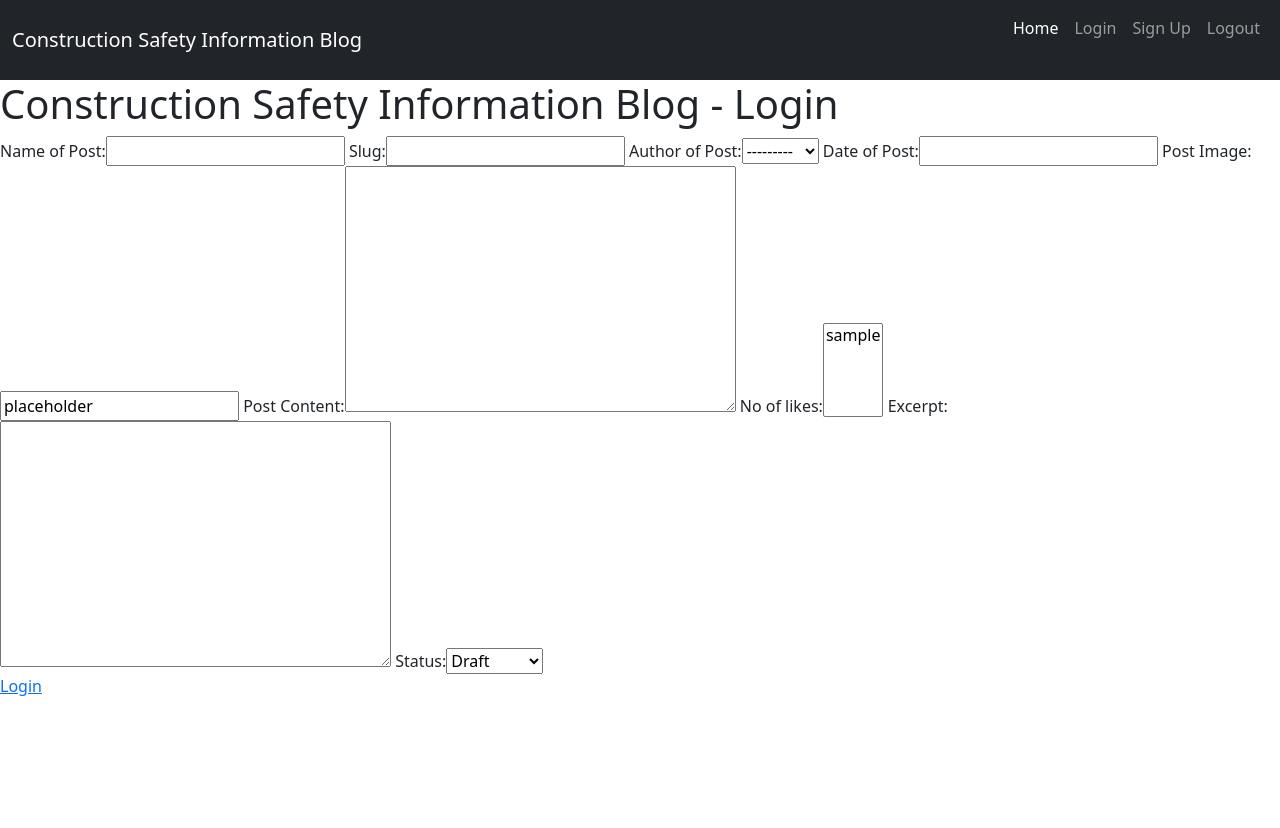
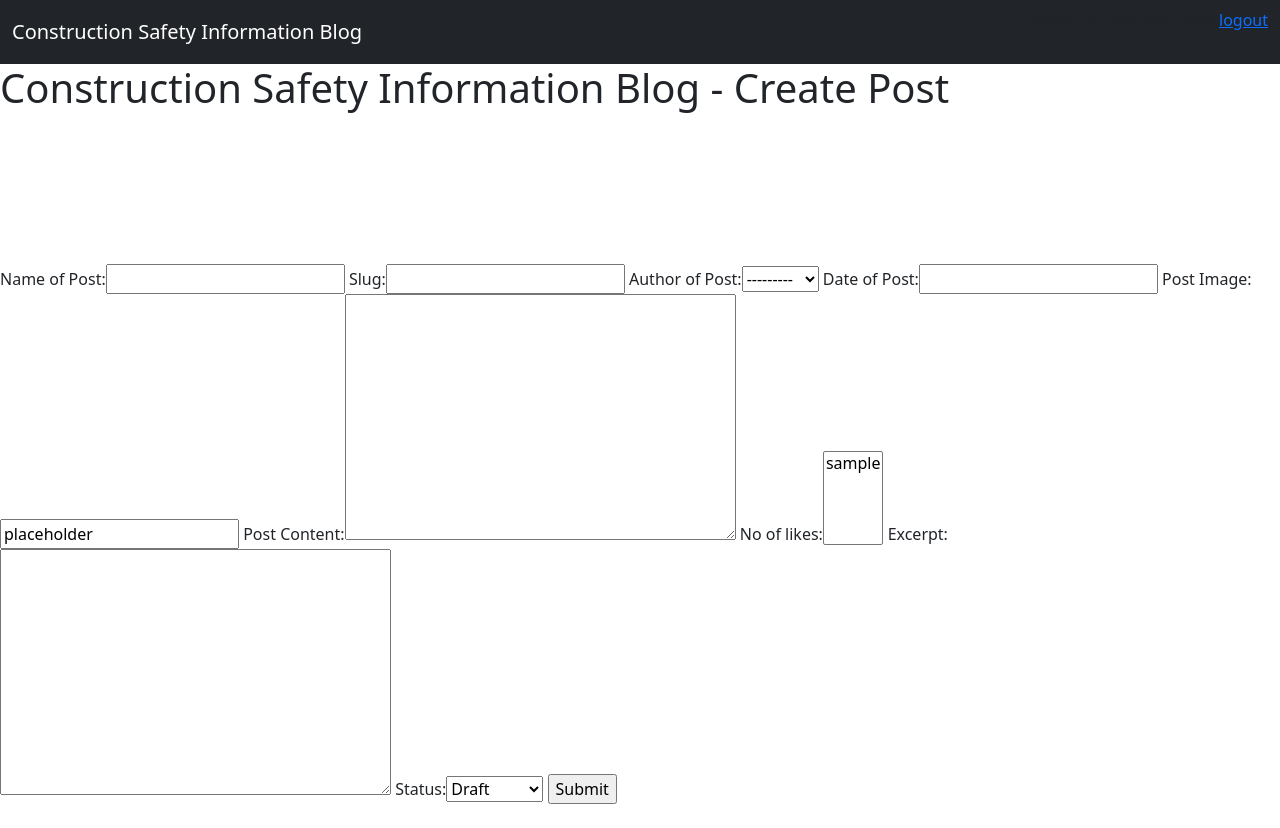
Before and after one commit to NBJIN/CONSTRUCTIONBLOG, a Django app: page /create/1 in a window 1280 px wide. Before the commit the page ends 696 px from the top, so only its background shows below. Run offline with Django 3.2, Linux system fonts and the light colour scheme; the visitor is signed in with stand-in values (Sample User, id 1); data comes from the database, SQL or seed files in the repository; some libraries are stand-ins or nearby versions.

Commit message:
Add code to activate logout link
Add code to UserLogoutView to activate the logout link in
nav bar when user is authenticated, change code in
PostAddView Template changed template name from login
to postcreate.html, deleted commendted out code from
base.html, added if user is authenticated to base.html
removed code from the main block content.  Added postread
link to logout page so when user clicks on logout carries
them back to homepage which is postread. In postcreate
changed form to form table to display information in table
format.  Deleted unwanted code in postread.  In postupdate
added if user is authenticated but may need to change this

```diff
--- a/csiblog/views.py
+++ b/csiblog/views.py
@@ -44,11 +44,13 @@ class UserLoginView(CreateView):
 
 class UserLogoutView(CreateView):
     template_name = "logout.html"
+    model = Post
+    fields = ['contributor']
 
 
 class PostAddView(LoginRequiredMixin, CreateView):
     model = Post
-    template_name = "login.html"
+    template_name = "postcreate.html"
 
     # template_name = "postcreate.html"
     # fields = ['name', 'slug', 'contributor', 'date', 'image', 'content', 'no_of_likes', 'excerpt', 'status']
--- a/csiproject/urls.py
+++ b/csiproject/urls.py
@@ -19,5 +19,5 @@ from django.urls import path, include
 urlpatterns = [
     path('admin/', admin.site.urls),
     path('', include('csiblog.urls'), name='csiblog_urls'),
-    # path('csiblog/', include('django.contrib.auth.ulrs')),
+    # path('csiproject/', include('django.contrib.auth.ulrs')),
 ]
--- a/templates/base.html
+++ b/templates/base.html
@@ -29,21 +29,22 @@
       <button class="navbar-toggler" type="button" data-bs-toggle="collapse" data-bs-target="#navbarSupportedContent" aria-controls="navbarSupportedContent" aria-expanded="false" aria-label="Toggle navigation">
         <span class="navbar-toggler-icon"></span>
       </button>
-      <!-- <div class="collapse navbar-collapse" id="navbarSupportedContent"> -->
-        <!-- <ul class="navbar-nav me-auto mb-2 mb-lg-0">
-          <li class="nav-item">
-            <a class="nav-link active" aria-current="page" href="#">Home</a>
-          </li>
-          <li class="nav-item">
-            <a class="nav-link" href="#">Login</a>
-          </li>
-          <li class="nav-item">
-            <a class="nav-link" href="#">Register</a>
-          </li>
 
-        </ul> -->
         <form class="d-flex">
           <ul class="navbar-nav me-auto mb-2 mb-lg-4">
+
+            {% if user.is_authenticated %}
+            Welcome {{ 'user.first_name' }}
+            <a href="{% url 'logout' %}">logout</a>
+
+
+            {% else %}
+            <p>You are not logged in</p>
+            <a href="{% url 'login' %}">Log in</a>
+            <a href="{% url 'signup' %}">Sign Up</a>
+
+            {% endif %}
+<!--
             <li class="nav-item">
               <a class="nav-link active" aria-current="page" href="{% url 'postread' %}">Home</a>
             </li>
@@ -57,7 +58,7 @@
               <a class="nav-link" href="{% url 'logout' %}">Logout</a>
             </li>
 
-          </ul>
+          </ul> -->
           <!-- <input class="form-control me-2" type="search" placeholder="Search" aria-label="Search">
           <button class="btn btn-outline-success" type="submit">Search</button> -->
         </form>
@@ -68,14 +69,7 @@
 <div>
     {% block content %}
     <!-- Content Goes here -->
-
-    {% if user.is_authenticated %}
-     <h1>Welcome to the Construction Safety and Information Blog</h1>
-     <a href="{% url 'logout' %}">logout</a>
-     {% else %}
-     <!-- <a href="{% url 'login' %}">Login</a> -->
-     <a href="{% url 'signup' %}">Sign Up</a>
-      {% endif %}
+<!--
 
 
 
--- a/templates/logout.html
+++ b/templates/logout.html
@@ -8,6 +8,6 @@
 
 
 
-
+<a href="{% url 'postread' %}">Logout</a>
 
   {% endblock %}
--- a/templates/postcreate.html
+++ b/templates/postcreate.html
@@ -27,12 +27,13 @@
     <br>
     {{ post.excerpt | safe }}</a>
 
+
   <form method="post">
 
     {% csrf_token %}
-    {{ form.as_p }}
+    {{ form.as_table }}
 
-  <input type="submit" value="Submit" />
+  <input type="submit" value="Submit"/>
 
   </form>
   <br>
--- a/templates/postread.html
+++ b/templates/postread.html
@@ -4,6 +4,11 @@
 
 {% block content %}
 <h5>List of Recent Blog Posts</h5>
+
+
+
+
+
 
 <!-- <li class="nav-item">
     <a href="{% url 'signup' %}">Sign Up</a>
--- a/templates/postupdate.html
+++ b/templates/postupdate.html
@@ -37,12 +37,12 @@
   </form>
   <br>
 
-  {% if user.is_authenticated %}
+  <!-- {% if user.is_authenticated %}
   <h1>Welcome to the Construction Safety and Information Blog</h1>
   <a href="logout">logout</a>
   {% else %}
   <a href="Login">Login</a>
-  <a href="Sign Up">Sign Up</a>
+  <a href="Sign Up">Sign Up</a> -->
 
  {% endif %}
 </div>
```
Lines whose indentation alone changed are shown as unchanged.
